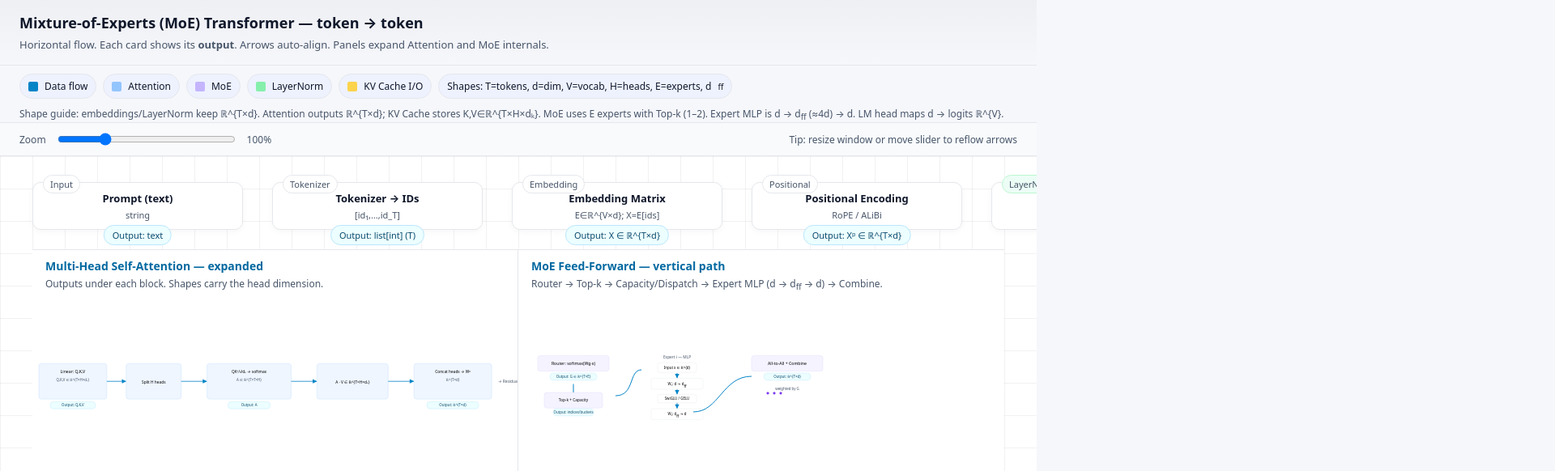
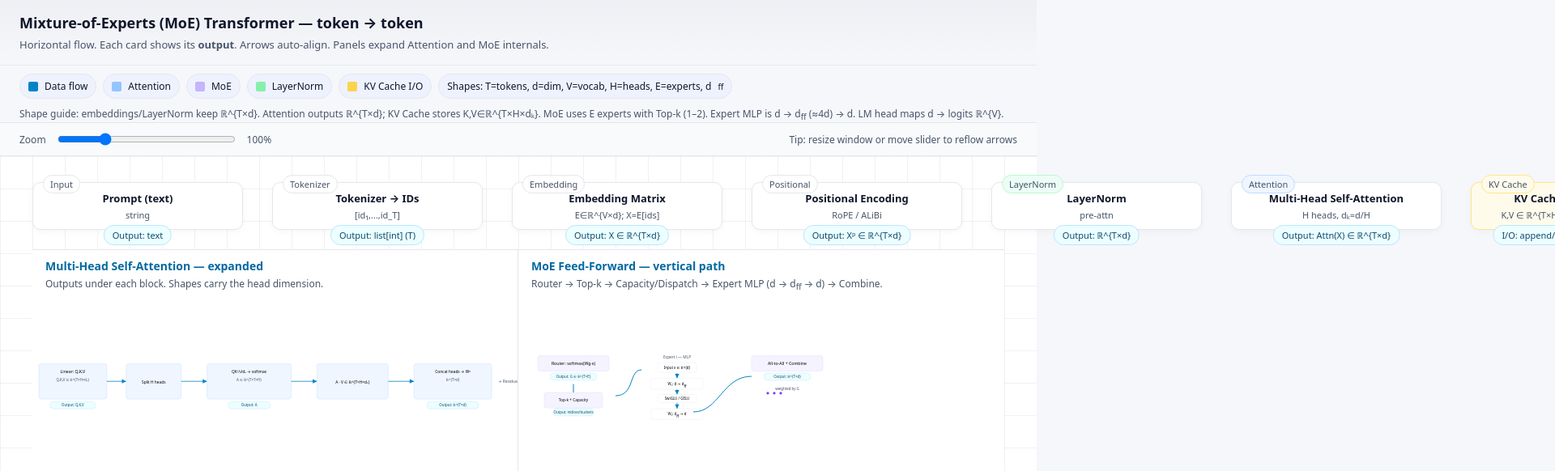
Before and after one commit to TUES-AI/llm-diagram, a plain HTML site: page index.html in a window 1280 px wide. Shown: the top 582 px of the page at 81% size, 1920 px wide, since content can reach past the window. Drawn offline with Linux system fonts and the light colour scheme.

```diff
--- a/index.html
+++ b/index.html
@@ -22,8 +22,8 @@
     border-radius:999px;background:var(--pill);color:var(--text)}
   .sw{width:12px;height:12px;border-radius:2px;display:inline-block}
   /* Flow viewport */
-  .wrap{position:relative;height:64vh;min-height:520px;border-top:1px solid var(--line);border-bottom:1px solid var(--line);
-    overflow:auto;background:
+  .wrap{position:relative;border-top:1px solid var(--line);
+    overflow:visible;background:
       linear-gradient(90deg,var(--grid) 1px,transparent 1px) 0 0/40px 40px,
       linear-gradient(var(--grid) 1px,transparent 1px) 0 0/40px 40px,
       var(--panel);}
```
